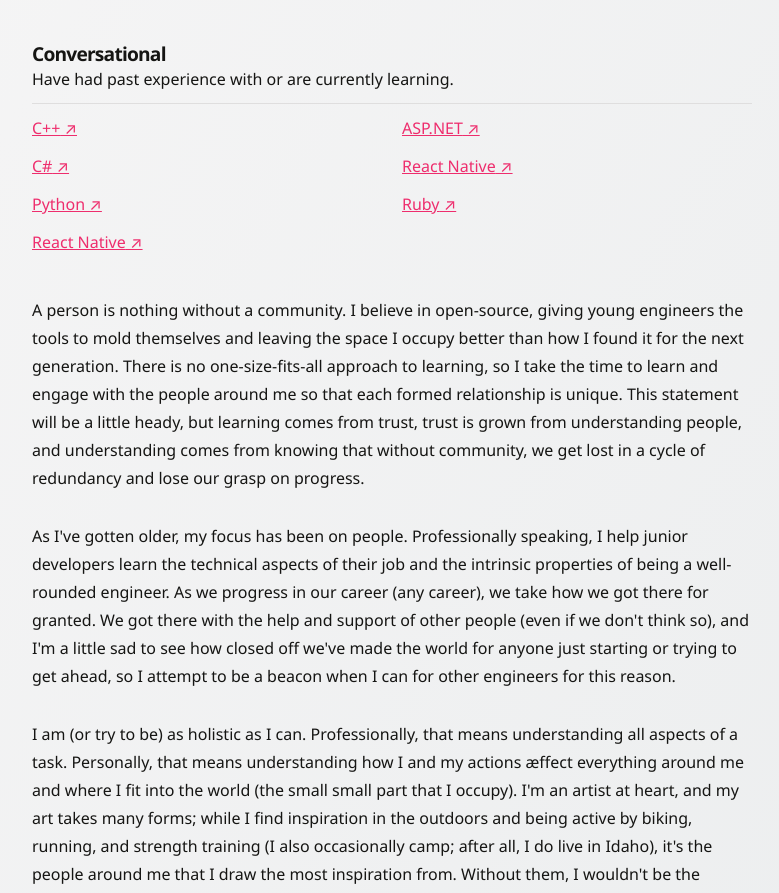
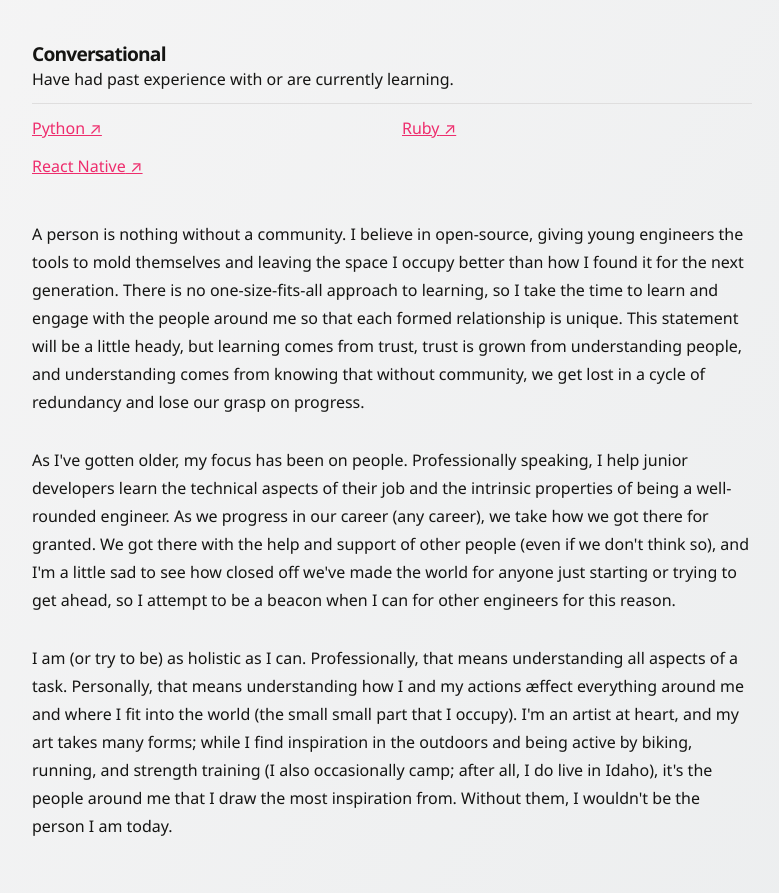
Before and after one commit to jomurgel/jomurgel-learn, a Next.js app: page /about in a window 1280 px wide. Shown: the part 2168-3061 px from the top of the page, without its empty margins (248-1027 px from the left). Built offline with nearby package versions, Linux system fonts and the light colour scheme.

Commit message:
removes languages that I don’t want to continue with

```diff
--- a/src/app/about/page.tsx
+++ b/src/app/about/page.tsx
@@ -95,10 +95,6 @@ const About = () => {
             </div>
           </div>
           <div data-attr="row">
-            <div data-attr="column"><a href="https://cplusplus.com/" target="_blank" rel="noopener noreferrer">C++</a></div>
-            <div data-attr="column"><a href="https://dotnet.microsoft.com/en-us/apps/aspnet" target="_blank" rel="noopener noreferrer">ASP.NET</a></div>
-            <div data-attr="column"><a href="https://learn.microsoft.com/en-us/dotnet/csharp/" target="_blank" rel="noopener noreferrer">C#</a></div>
-            <div data-attr="column"><a href="https://reactnative.dev/" target="_blank" rel="noopener noreferrer">React Native</a></div>
             <div data-attr="column"><a href="https://www.python.org/" target="_blank" rel="noopener noreferrer">Python</a></div>
             <div data-attr="column"><a href="https://www.ruby-lang.org/en/" target="_blank" rel="noopener noreferrer">Ruby</a></div>
             <div data-attr="column"><a href="https://reactnative.dev/" target="_blank" rel="noopener noreferrer">React Native</a></div>
```
